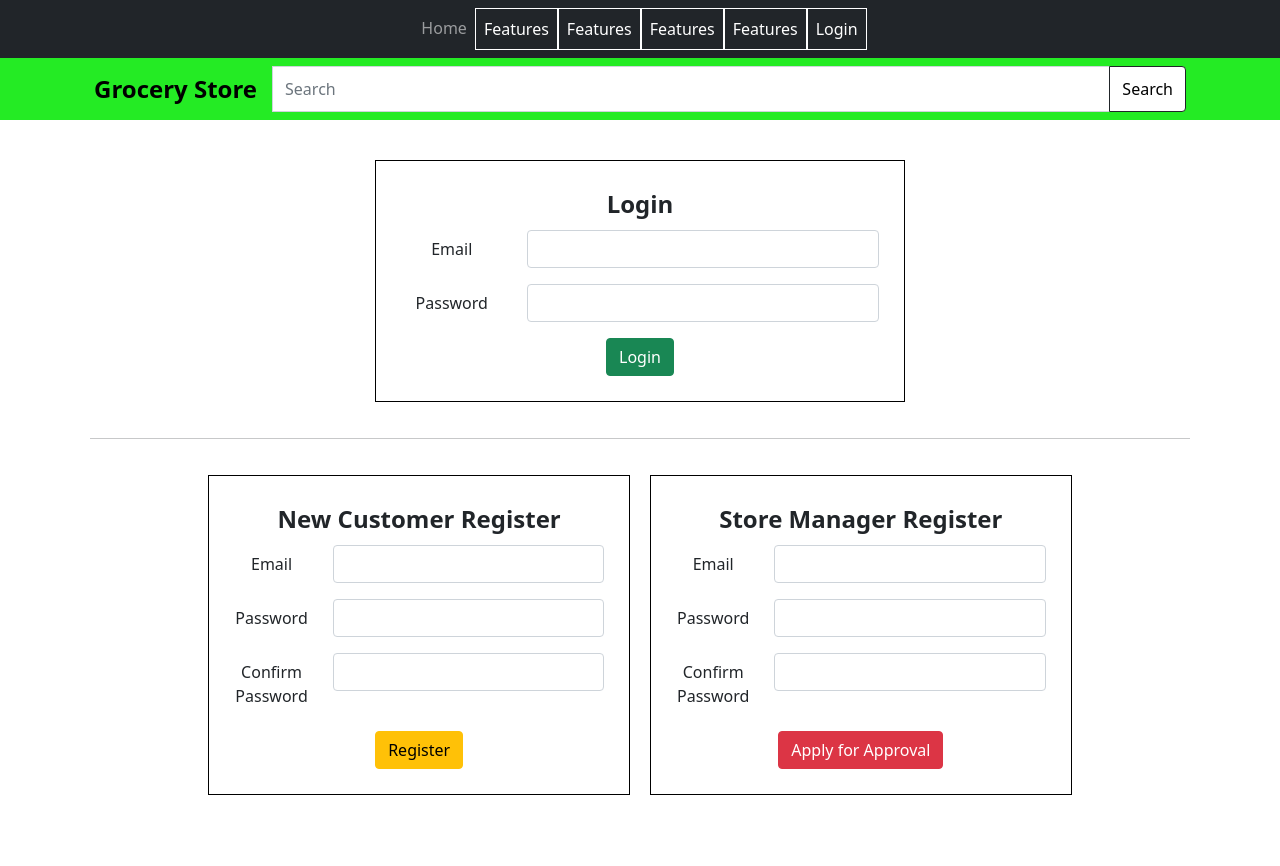
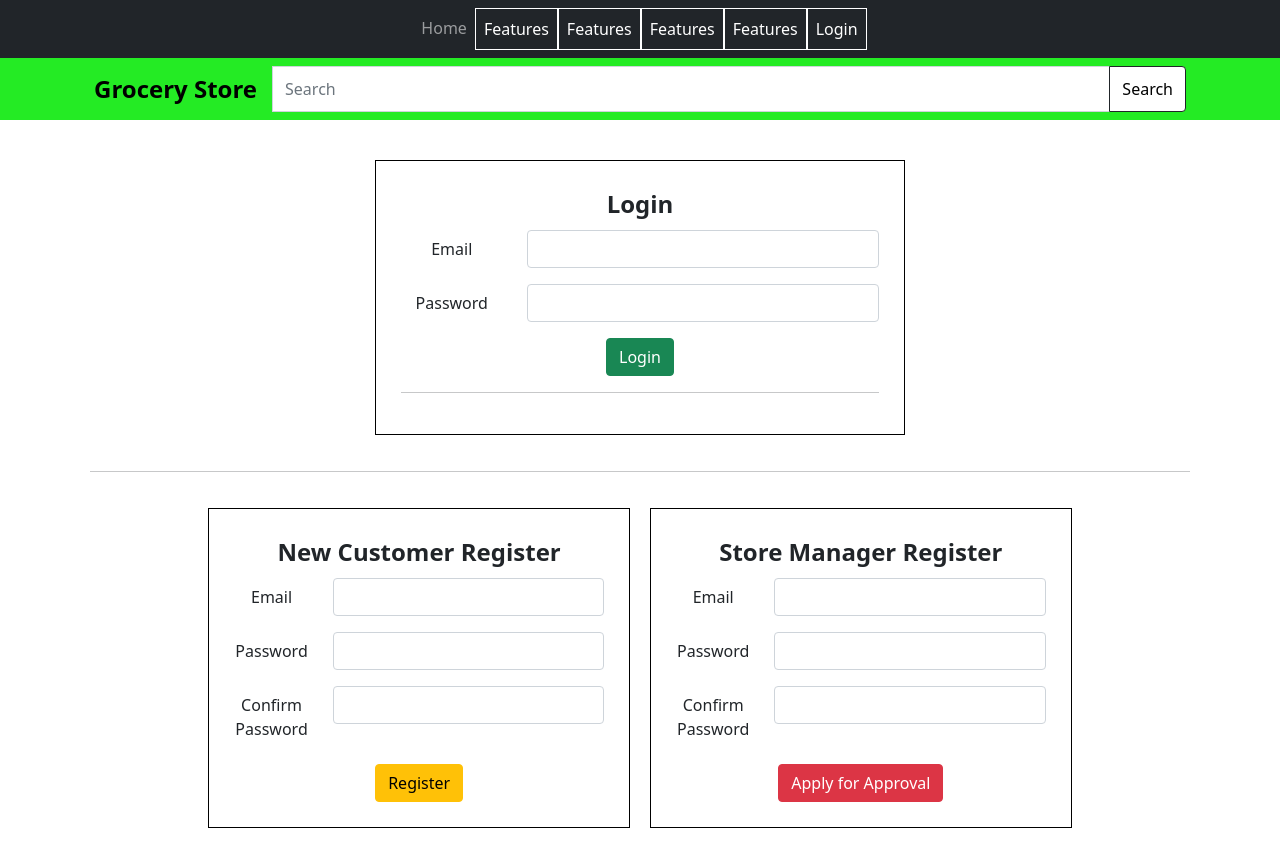
Before and after one commit to nibedita6302/Online_Grocery_Store_App, a Vue app in the folder frontend/: page /login in a window 1280 px wide. Before the commit the page ends 835 px from the top, so only its background shows below. Built offline with nearby package versions, Linux system fonts and the light colour scheme.

Commit message:
Login working

```diff
--- a/frontend/src/components/CategoryList.vue
+++ b/frontend/src/components/CategoryList.vue
@@ -35,7 +35,7 @@ export default {
             try{
                 const res = await fetch('http://10.0.2.15:8000/api/category');
                 if (!res.ok) {
-                    throw Error("HTTP Error in CategoryList: "+ res.message+" "+ res.status);
+                    throw Error("HTTP Error in CategoryList: "+ res.status);
                 }
                 const data = await res.json();
                 this.categories = data;
--- a/frontend/src/components/Login.vue
+++ b/frontend/src/components/Login.vue
@@ -3,21 +3,22 @@
     <div class="container d-flex justify-content-center">
         <div class="col-md-3"></div>
         <div class="col-md-6">
-            <form class="h-100">
+            <form class="h-100" @submit.prevent="loginUser">
                 <legend>Login</legend>
                 <div class="row mb-3">
-                    <label for="email" class="col-sm-3 col-form-label">Email</label>
+                    <label for="email" class="col-sm-3 col-form-label" >Email</label>
                     <div class="col-sm-9">
-                        <input type="email" class="form-control" id="email">
+                        <input type="email" class="form-control" id="email" v-model="email" />
                     </div>
                 </div>
                 <div class="row mb-3">
                     <label for="password" class="col-sm-3 col-form-label">Password</label>
                     <div class="col-sm-9">
-                        <input type="password" class="form-control" id="password">
+                        <input type="password" class="form-control" id="password" v-model="password" />
                     </div>
                 </div>
-                <button type="submit" class="btn btn-success ">Login</button>
+                <button type="submit" class="btn btn-success" @click="loginUser">Login</button><hr>
+                <p :class="this.msg_type" >{{ this.message }}</p>
             </form>
         </div>
         <div class="col-md-3"></div>
@@ -26,7 +27,43 @@
 
 <script>
 export default {
-    name: 'Login'
+    name: 'Login',
+    data(){
+        return {
+            email: '',
+            password: '',
+            message: '',
+            msg_type: 'text-success'
+        }
+    },
+    methods: {
+        async loginUser(){
+            try{
+                const res = await fetch('http://10.0.2.15:8000/api/login', {
+                    method: "POST",
+                    headers: {
+                        'Content-Type':'application/json'
+                    },
+                    body: JSON.stringify({
+                        email:this.email,
+                        password:this.password
+                    })
+                })
+                const data = await res.json()
+                if (res.status==401) {
+                    this.message=data.message;
+                    this.msg_type='text-danger';
+                } else if(!res.ok){
+                    throw Error('HTTP Error at Login:'+res.status);
+                } else {
+                    // console.log(JSON.stringify(data))
+                    localStorage.setItem('user', JSON.stringify(data));
+                    this.message=data[0].message;
+                    this.msg_type='text-success';
+                }
+            }catch(error){console.log(error.message)} ;
+        }
+    }
 }
 </script>
 
```
Also changed, not shown: 1 other file (tests, documents, lock files or other folders).
